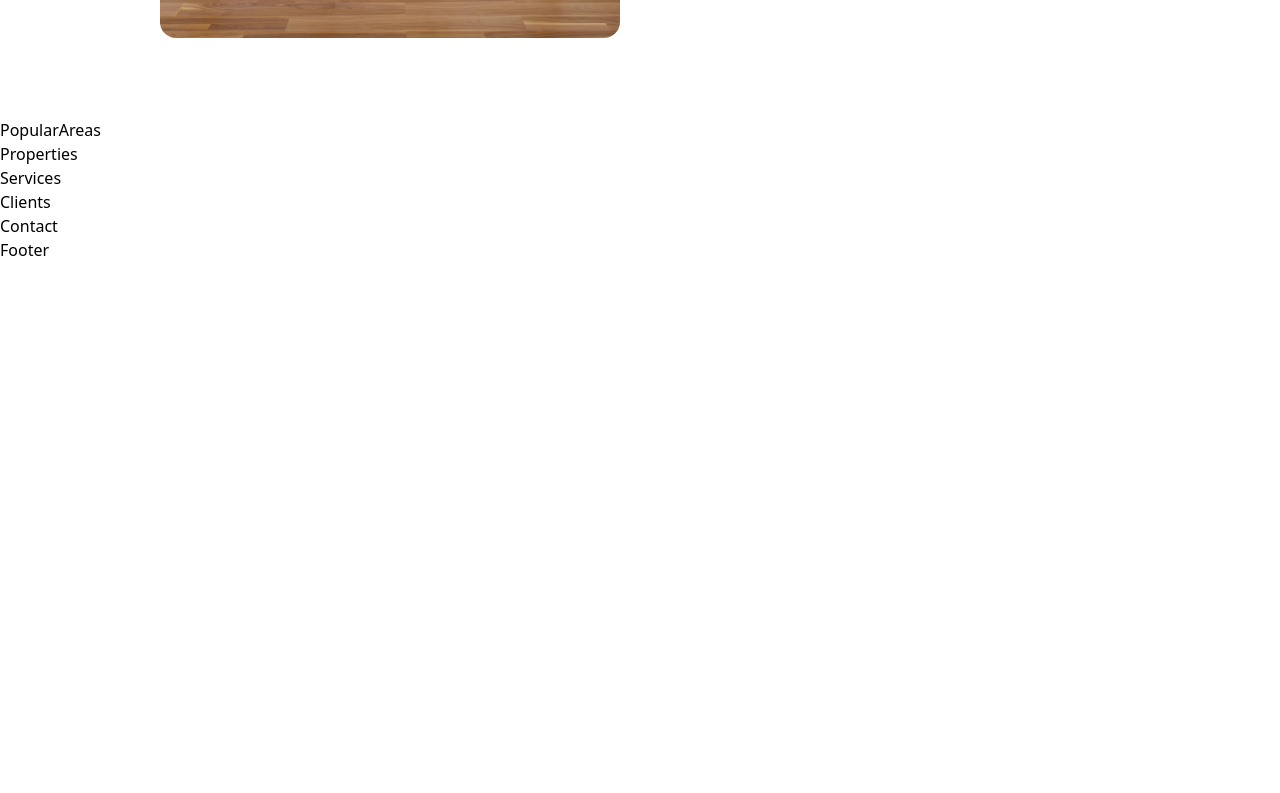
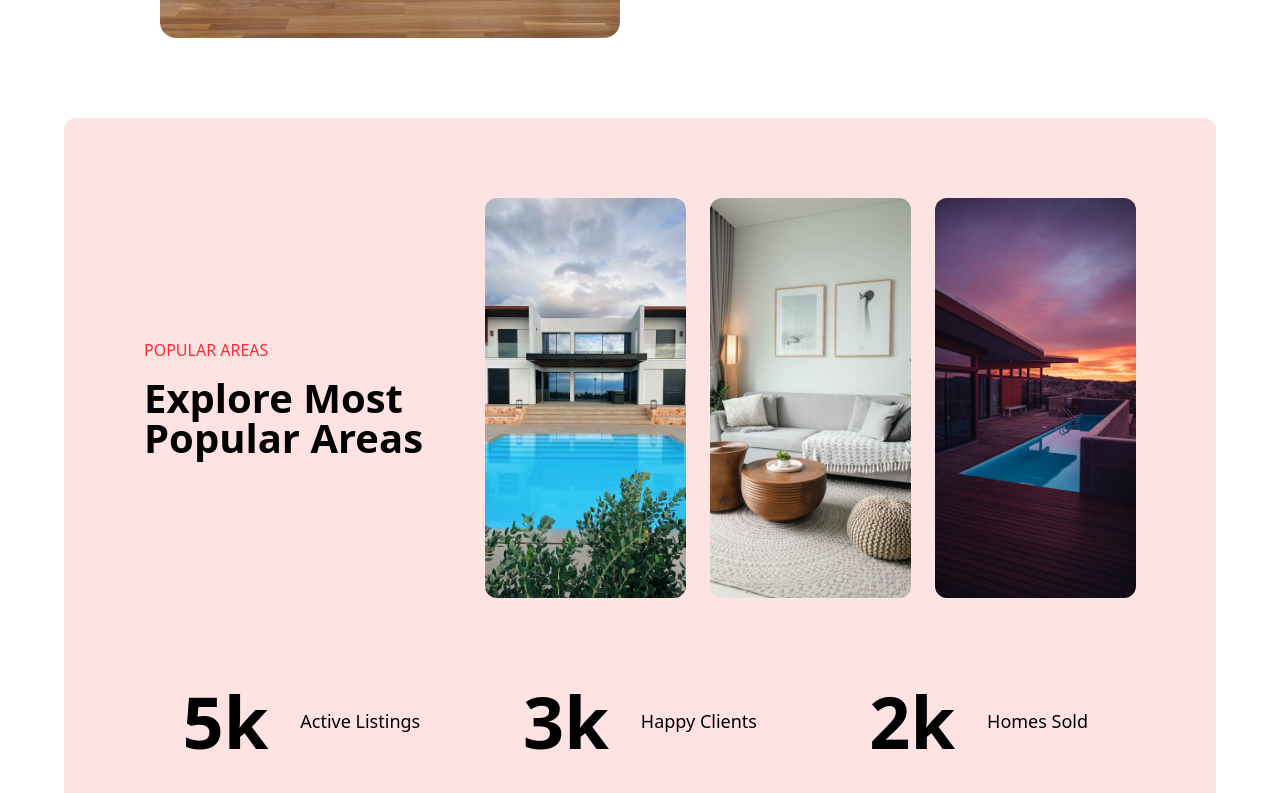
Before and after one commit to mmiskatul/REAL-STATE-WEB, a React (Vite) app: page / in a window 1280 px wide. Shown: the part 1347-2140 px from the top of the page. Before the commit the page ends 1609 px from the top, so only its background shows below. Built offline with nearby package versions, Linux system fonts and the light colour scheme.

Commit message:
PopularAreas Section added

```diff
--- a/src/sections/PopularAreas.jsx
+++ b/src/sections/PopularAreas.jsx
@@ -1,9 +1,92 @@
-import React from 'react'
+import React, { useEffect } from "react";
+import area1 from "../assets/images/area1.jpg";
+import area2 from "../assets/images/area2.jpg";
+import area3 from "../assets/images/area3.jpg";
+
+import {
+  DarkModeProvider,
+  useDarkMode,
+} from "../component/DarkModeContext.jsx";
+import AOS from "aos";
+import "aos/dist/aos.css";
 
 function PopularAreas() {
+  const { darkMode } = useDarkMode(); // Fixed: called once
+
+  useEffect(() => {
+    AOS.init({
+      offset: 200,
+      duration: 800,
+      easing: "ease-in-sine",
+      delay: 100,
+    });
+  }, []);
+
   return (
-    <div>PopularAreas</div>
-  )
+    <div className={`${darkMode ? "dark bg-black" : "light bg-transparent"} `}>
+      <section
+        className={`${
+          darkMode ? "dark bg-gray-800" : "light bg-red-100"
+        } lg:w-[90%] w-full h-fit m-auto bg-cover bg-center rounded-xl flex justify-center flex-col items-center lg:px-20 px-6 py-20 gap-20`}
+      >
+        {/* Top Section */}
+        <div
+          id="top"
+          className="grid items-center justify-center w-full grid-cols-1 gap-8 lg:grid-cols-3"
+        >
+          <div>
+            <h2 data-aos="zoom-in" className="text-red-500 dark:text-white">
+              POPULAR AREAS
+            </h2>
+            <h1
+              data-aos="zoom-in"
+              className="text-black text-[40px] font-semibold leading-10 mt-4 dark:text-white"
+            >
+              Explore Most <br /> Popular Areas
+            </h1>
+          </div>
+
+          <div className="grid items-center justify-center grid-cols-1 col-span-2 gap-6 lg:grid-cols-3">
+            {[area1, area2, area3].map((areaImg, index) => (
+              <div
+                key={index}
+                data-aos="zoom-in"
+                data-aos-delay="400"
+                style={{ backgroundImage: `url(${areaImg})` }}
+                className="h-[400px] bg-cover bg-center rounded-xl"
+              ></div>
+            ))}
+          </div>
+        </div>
+
+        {/* Bottom Stats Section */}
+        <div
+          id="bottom"
+          className="grid items-center justify-center w-full gap-6 lg:grid-cols-3 grid-col-1"
+        >
+          {[
+            { count: "5k", label: "Active Listings" },
+            { count: "3k", label: "Happy Clients" },
+            { count: "2k", label: "Homes Sold" },
+          ].map((item, index) => (
+            <div
+              key={index}
+              data-aos="slide-up"
+              data-aos-delay="2000"
+              className="flex items-center justify-center w-full gap-8"
+            >
+              <h1 className="font-semibold text-black text-7xl dark:text-white">
+                {item.count}
+              </h1>
+              <h2 className="text-lg font-medium leading-tight text-black dark:text-white">
+                {item.label}
+              </h2>
+            </div>
+          ))}
+        </div>
+      </section>
+    </div>
+  );
 }
 
-export default PopularAreas
+export default PopularAreas;
```
